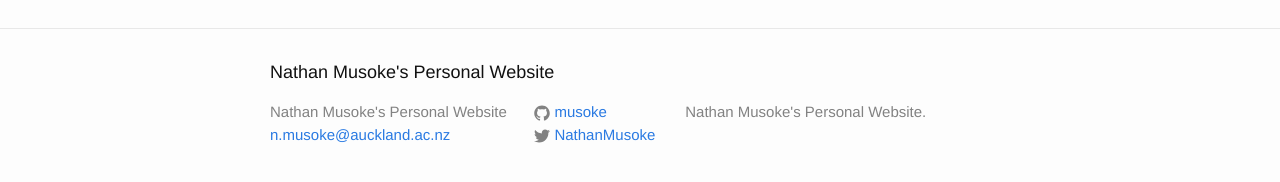
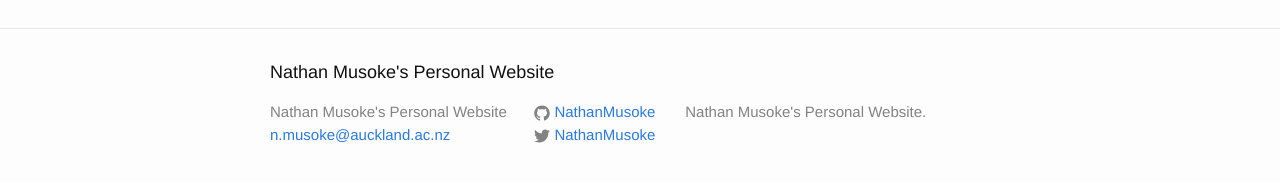
Before and after one commit to musoke/nathan.musoke.ca, a Jekyll site: the page built from _pages/01_index.md, in a window 1280 px wide. Shown: the part 294-476 px from the top of the page. Built offline with Jekyll 4.4.1, drawn with Linux system fonts in a browser that asks for light colours.

Commit message:
update to new GitHub username, NathanMusoke

```diff
--- a/_config.yml
+++ b/_config.yml
@@ -18,7 +18,7 @@ exclude: ['*.sh']
 
 # Social media accounts for use later
 twitter_username: NathanMusoke
-github_username: musoke
+github_username: NathanMusoke
 linkedin_username: NathanMusoke
 ORCID_identifier: 0000-0001-9839-9256
 google_scholar_user: ll4tDj4AAAAJ
```
